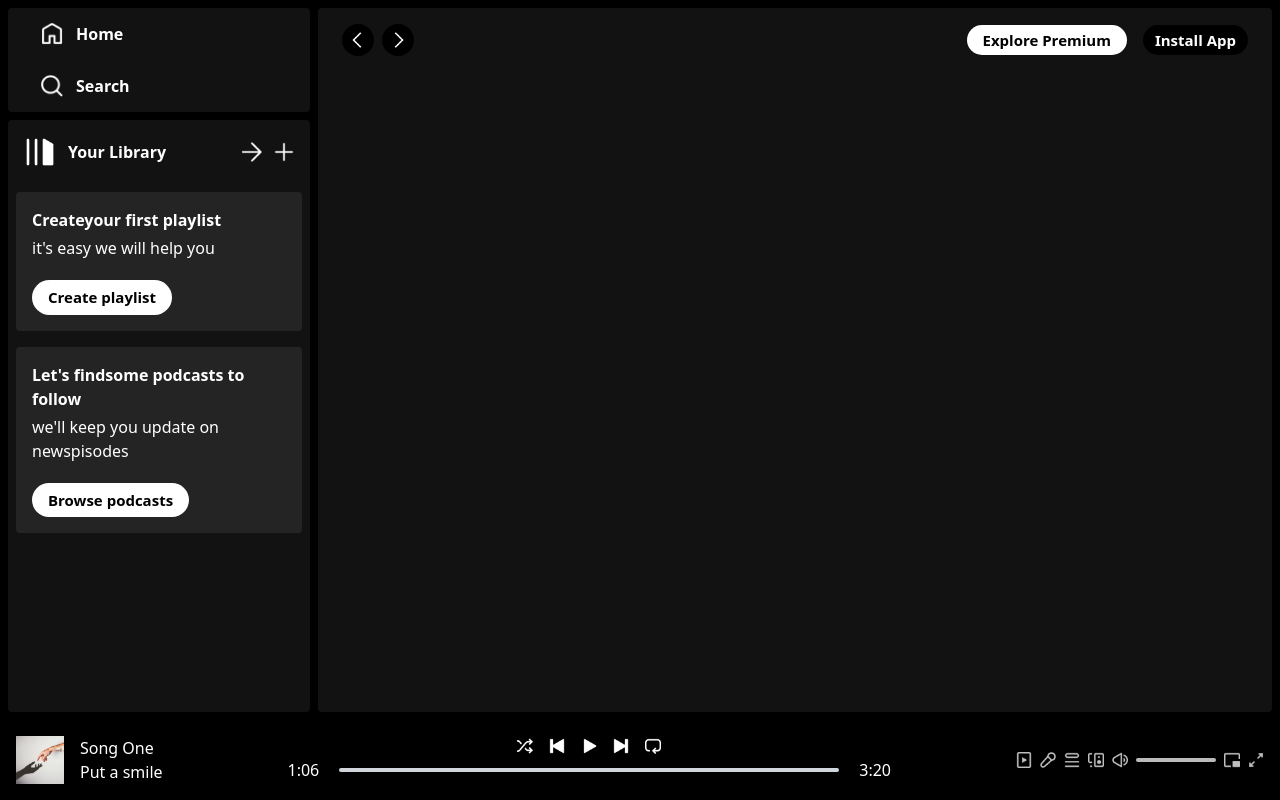
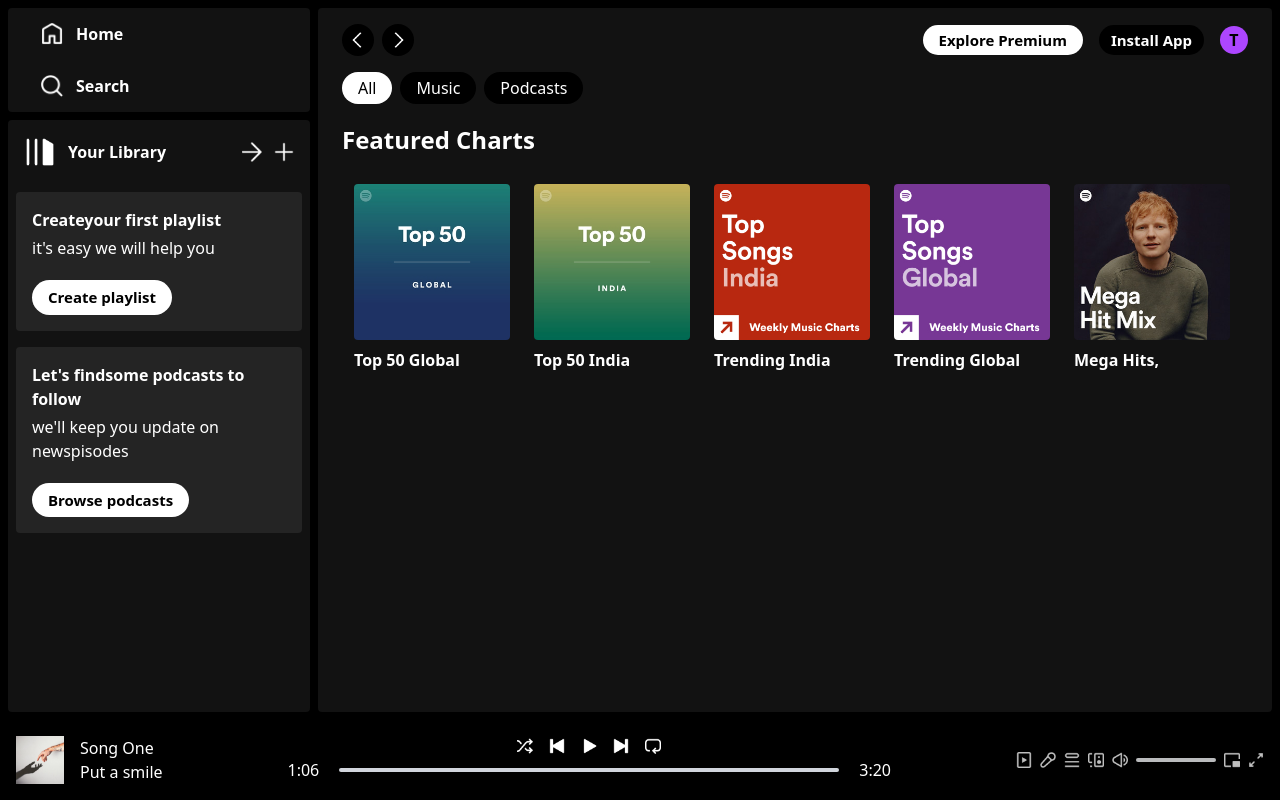
Before and after one commit to titohajili/Spotify-Clone-Using-React-JS-Tailwind-CSS, a React (Vite) app in the folder spotify-c/: page / in a window 1280 px wide. Built offline with nearby package versions, Linux system fonts and the light colour scheme.

Commit message:
Create Album List and Song List

```diff
--- /dev/null
+++ b/spotify-c/src/components/AlbumItem.jsx
@@ -0,0 +1,13 @@
+import React from 'react'
+
+const AlbumItem = ({image, name, description,id}) => {
+  return (
+    <div className='min-w-[180px] p-2 px-3 rounded cursor-pointer hover:bg-[#ffffff26]'>
+      <img className='rounded' src={image} alt="" />
+      <p className='font-bold mt-2 mb-1'>{name}</p>
+      <p className='text-slate-200 text-sm'>{description}</p>
+    </div>
+  )
+}
+
+export default AlbumItem
--- a/spotify-c/src/components/DisplayHome.jsx
+++ b/spotify-c/src/components/DisplayHome.jsx
@@ -1,10 +1,18 @@
 import React from 'react'
 import Navbar from './Navbar'
+import AlbumItem from './AlbumItem'
+import { albumsData } from '../assets/assets'
 
 const DisplayHome = () => {
   return (
     <>
       <Navbar/ >
+      <div className='mb-4'>
+        <h1 className='my-5 font-bold text-2xl'>Featured Charts</h1>
+        <div className='flex overflow-auto'>
+        {albumsData.map((item,index)=>(<AlbumItem key={index} name={item.name} desc={item.desc} id={item.id} image={item.image}/>))}
+        </div>
+      </div>
     </>
   )
 }
--- a/spotify-c/src/components/Navbar.jsx
+++ b/spotify-c/src/components/Navbar.jsx
@@ -12,7 +12,13 @@
         <div className='flex items-center gap-4'>
             <p className='bg-white text-black text-[15px] px-4 py-1 rounded-2xl hidden md:block cursor-pointer'>Explore Premium</p>
             <p className='bg-black py-1 px-3 rounded-2xl text-[15px] cursor-pointer'>Install App</p>
+            <p className='bg-purple-500 text-black w-7 h-7 rounded-full flex items-center justify-center'>T</p>
         </div>
+      </div>
+      <div className='items-center flex gap-2 mt-4'>
+          <p className='bg-white text-black px-4 py-1 rounded-2xl cursor-pointer'>All</p>
+          <p className='bg-black px-4 py-1 rounded-2xl cursor-pointer'>Music</p>
+          <p className='bg-black px-4 py-1 rounded-2xl cursor-pointer'>Podcasts</p>
       </div>
     </>
   )
```
